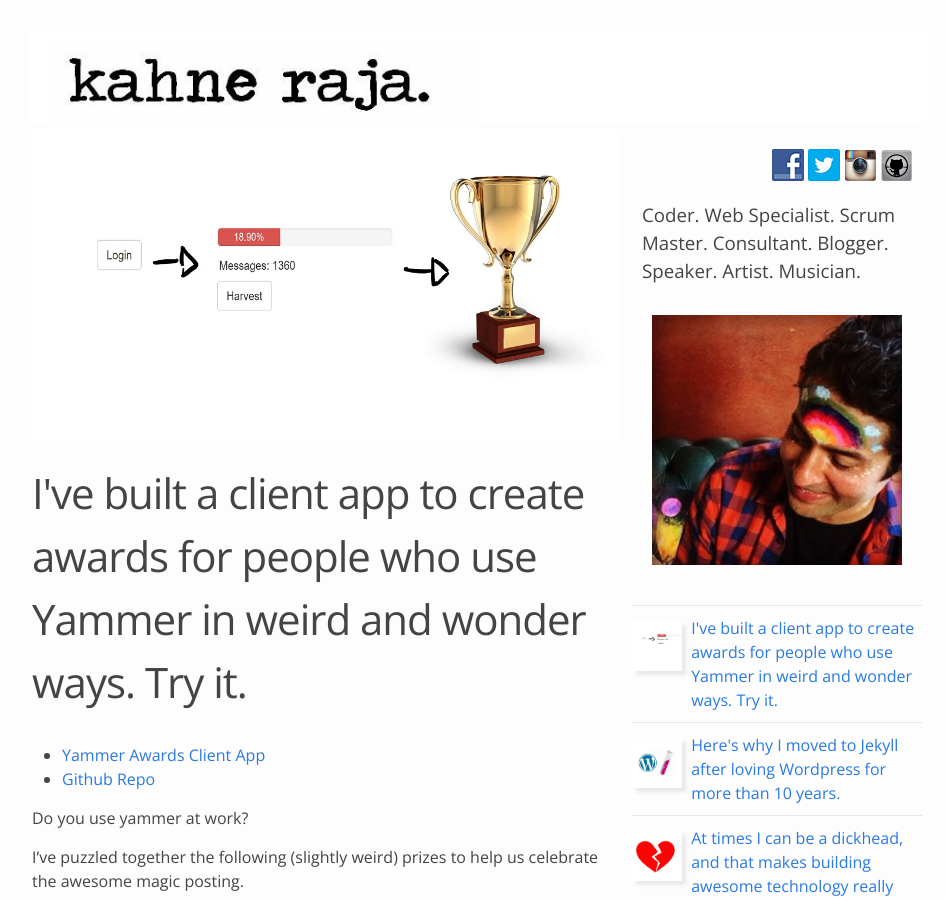
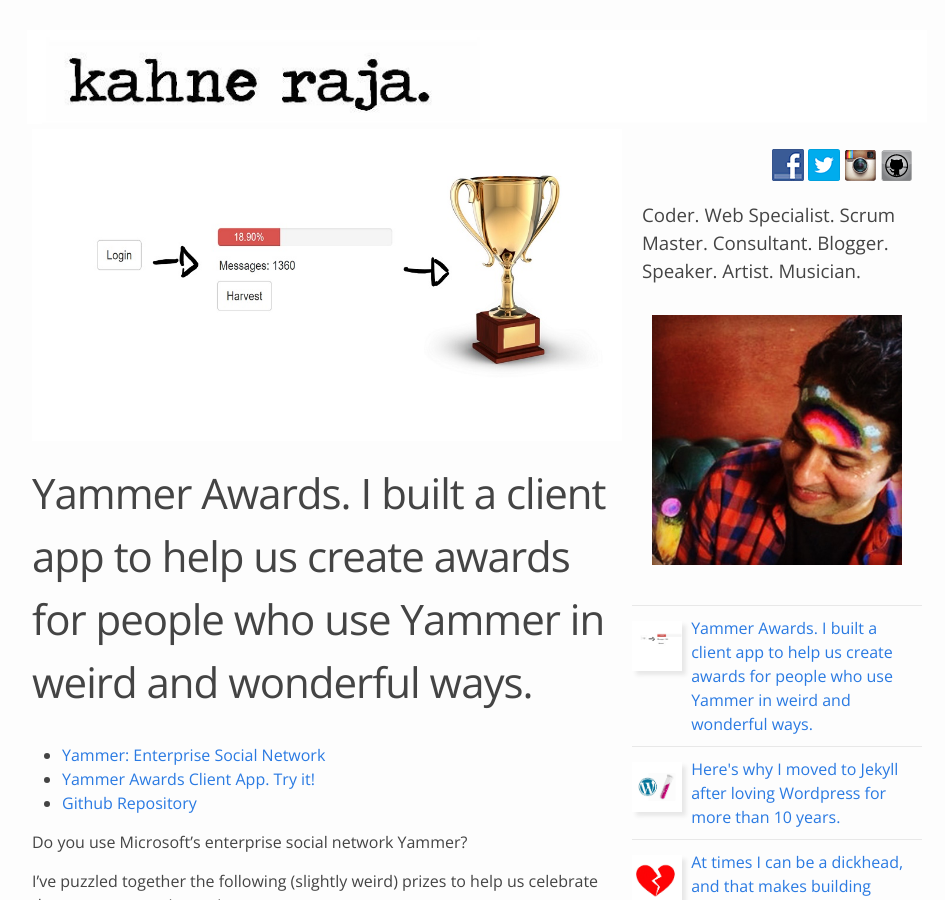
Before and after one commit to dblock/kahneraja.github.io, a Jekyll site: the page built from _posts/2016-01-07-i-built-a-client-app-to-create-awards-for-people-who-use-yammer-in-weird-and-wonder-ways-try-it.md, in a window 1280 px wide and 900 px high. Shown: the whole window, without its empty margins (163-1108 px from the left). Built offline with Jekyll 4.4.1, drawn with Linux system fonts in a browser that asks for light colours; comment, search, counter and statistics services are not loaded.

Commit message:
added yammer awards.

```diff
--- a/_posts/2016-01-07-i-built-a-client-app-to-create-awards-for-people-who-use-yammer-in-weird-and-wonder-ways-try-it.md
+++ b/_posts/2016-01-07-i-built-a-client-app-to-create-awards-for-people-who-use-yammer-in-weird-and-wonder-ways-try-it.md
@@ -1,16 +1,17 @@
 ---
 layout: post
-title: "I've built a client app to create awards for people who use Yammer in weird and wonder ways. Try it."
+title: "Yammer Awards. I built a client app to help us create awards for people who use Yammer in weird and wonderful ways."
 categories: []
 tags: []
 published: True
 feature: "yammer.jpg"
 ---
 
-- [Yammer Awards Client App](kahneraja.com/YammerAwards/dist){:target="_blank"}
-- [Github Repo](https://github.com/kahneraja/YammerAwards){:target="_blank"}
+- [Yammer: Enterprise Social Network](www.yammer.com){:target="_blank"}
+- [Yammer Awards Client App. Try it!](kahneraja.com/YammerAwards/dist){:target="_blank"}
+- [Github Repository](https://github.com/kahneraja/YammerAwards){:target="_blank"}
 
-Do you use yammer at work?
+Do you use Microsoft's enterprise social network Yammer?
 
 I've puzzled together the following (slightly weird) prizes to help us celebrate the awesome magic posting.
 
```
